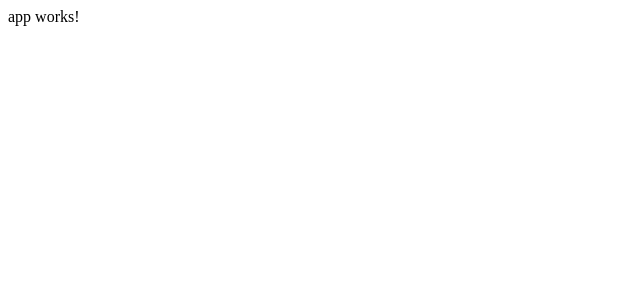
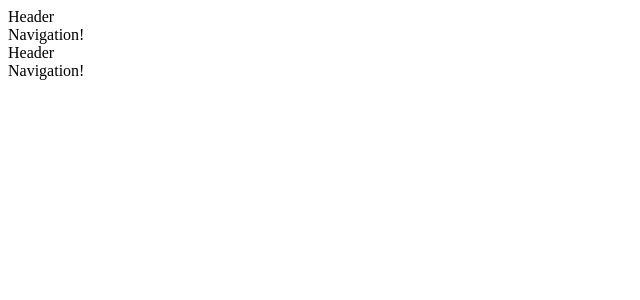
Before and after one commit to nevaenuf/angular-stackblitz-test, an Angular app: page / in a window 1280 px wide. Shown: the top 300 px of the page, without its empty margins (0-640 px from the left). Built offline with nearby package versions, Linux system fonts and the light colour scheme.

Commit message:
3 files modified, 3 added

```diff
--- a/src/app/app.component.html
+++ b/src/app/app.component.html
@@ -1,3 +1,3 @@
-<p>
-app works!
-</p>
+<at-header></at-header>
+<at-navigation></at-navigation>
+<router-outlet></router-outlet>
--- a/src/app/app.module.ts
+++ b/src/app/app.module.ts
@@ -3,11 +3,13 @@ import { BrowserModule } from '@angular/platform-browser';
 import { AppComponent } from './app.component';
 import { RouterModule } from '@angular/router';
 import { SharedModule } from '../shared/shared.module';
+import { CoreModule } from '../core/core.module';
 
 @NgModule({
   imports: [
     SharedModule,
     BrowserModule,
+    CoreModule,
     RouterModule.forRoot([
       {path: '', component: AppComponent},
       {path: '**', redirectTo: ''}
--- /dev/null
+++ b/src/core/navigation/navigation.component.html
@@ -0,0 +1,3 @@
+<div>
+  Navigation!
+</div>
--- /dev/null
+++ b/src/core/navigation/navigation.component.ts
@@ -0,0 +1,15 @@
+import { Component, OnInit } from '@angular/core';
+
+@Component({
+  selector: 'at-navigation',
+  templateUrl: './navigation.component.html',
+  styleUrls: ['./navigation.component.css']
+})
+export class NavigationComponent implements OnInit {
+
+  constructor() { }
+
+  ngOnInit() {
+  }
+
+}
```
Also changed, not shown: src/core/core.module.ts (+5 -2 lines), src/core/navigation/navigation.component.css (added).
